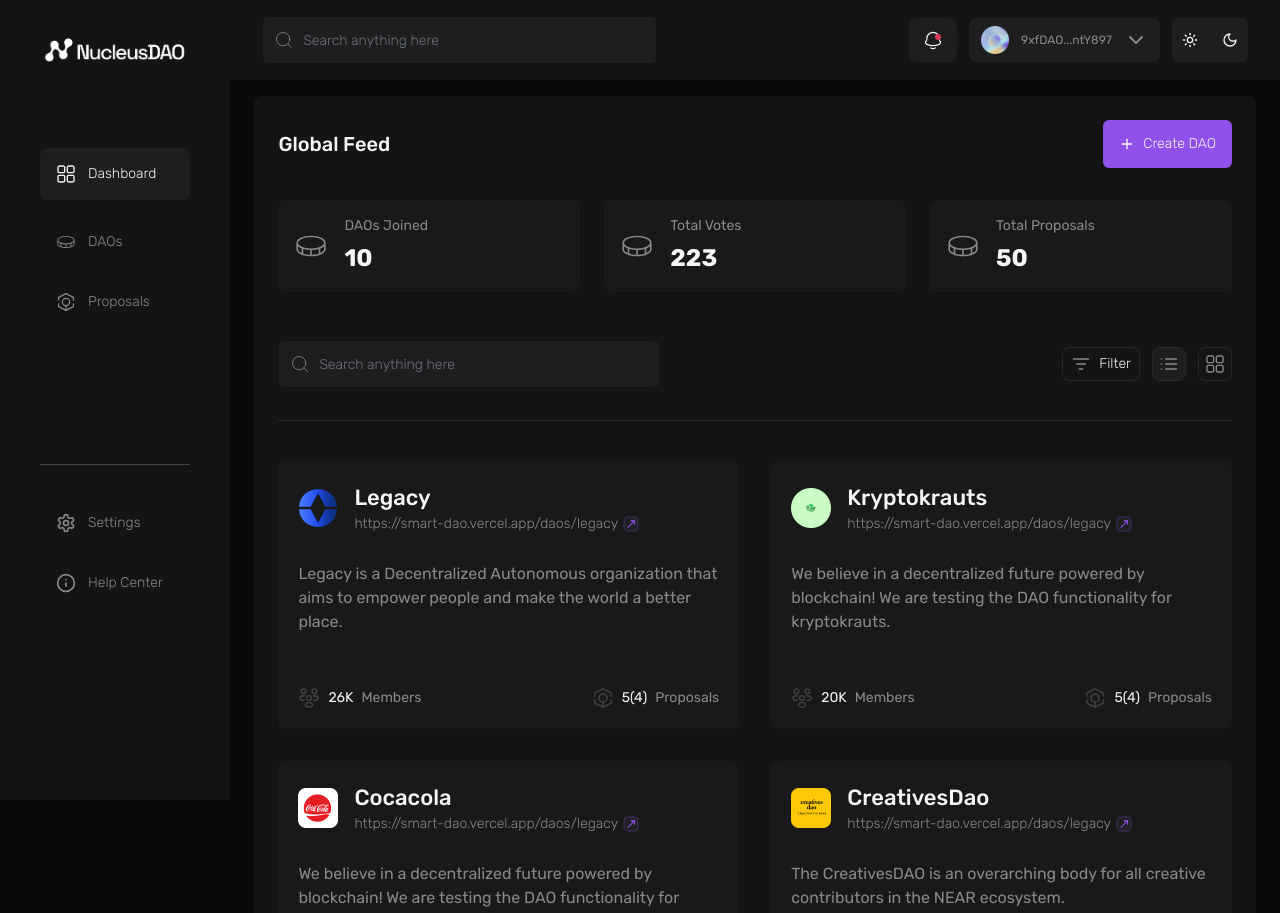
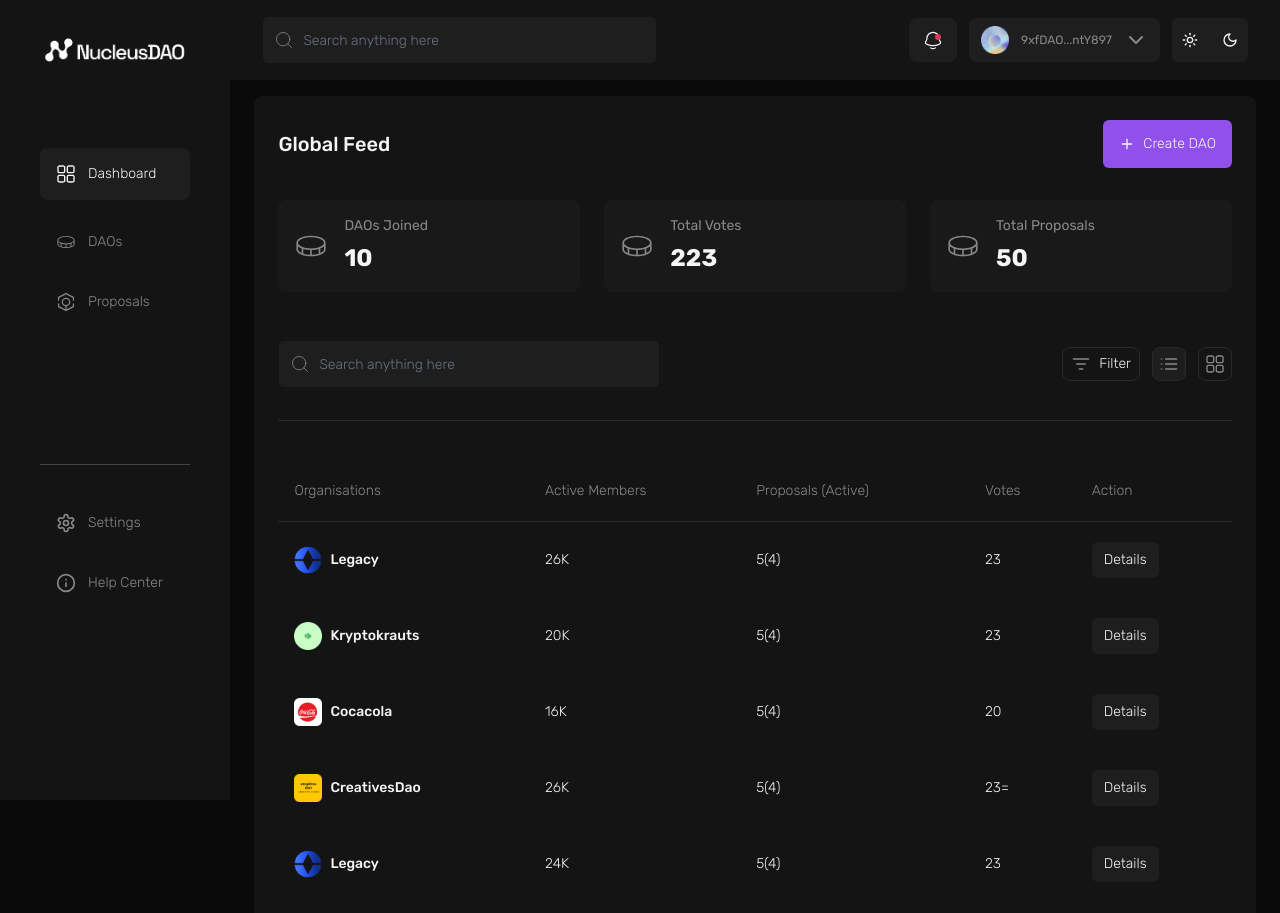
Before and after one commit to NucleusDAO/NucleusDAO-Frontend, a Next.js app: page /dashboard in a window 1280 px wide. Shown: the top 913 px of the page. Built offline with nearby package versions, Linux system fonts and the light colour scheme.

Commit message:
update dao view on the dashboard

```diff
--- a/app/(dashboard)/dashboard/page.tsx
+++ b/app/(dashboard)/dashboard/page.tsx
@@ -81,13 +81,12 @@ const Dashboard = () => {
             <Button>Connect Wallet</Button>
           </div> */}
           <div className='mt-10'>
-            {currentView === 'list' ? (<DataTable columns={columns} data={dashboardTableData(28)} />) : (
-              <div className='grid grid-cols-2 gap-8'>
+            {(currentView === 'list' || currentView !== 'grid')  && <DataTable columns={columns} data={dashboardTableData(28)} />}
+            {currentView === 'grid' && (<div className='grid grid-cols-2 gap-8'>
                         {dashboardTableData(40).map((data) => (
                           <DaoCard key={data.activeMember} {...data} />
                         ))}
-              </div>
-            )}
+              </div>)}
           </div>
 
         </div>
```
